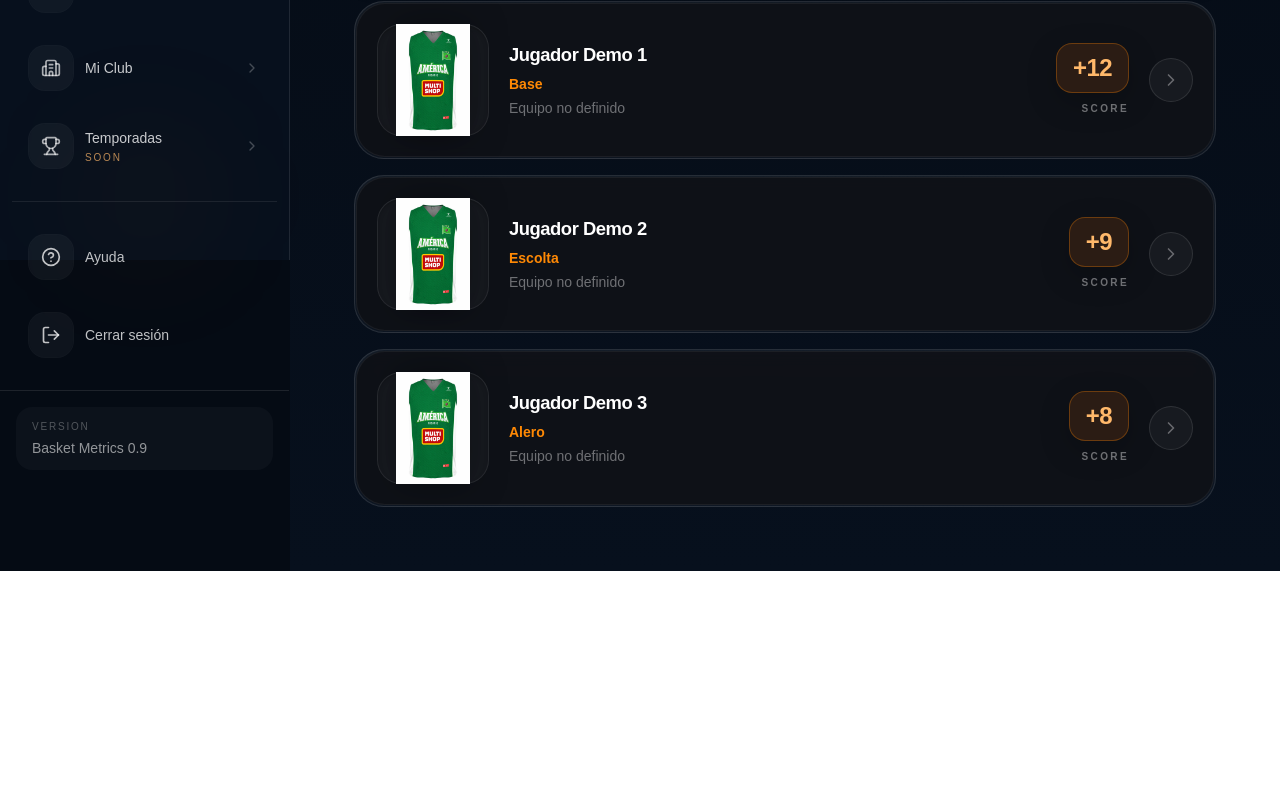
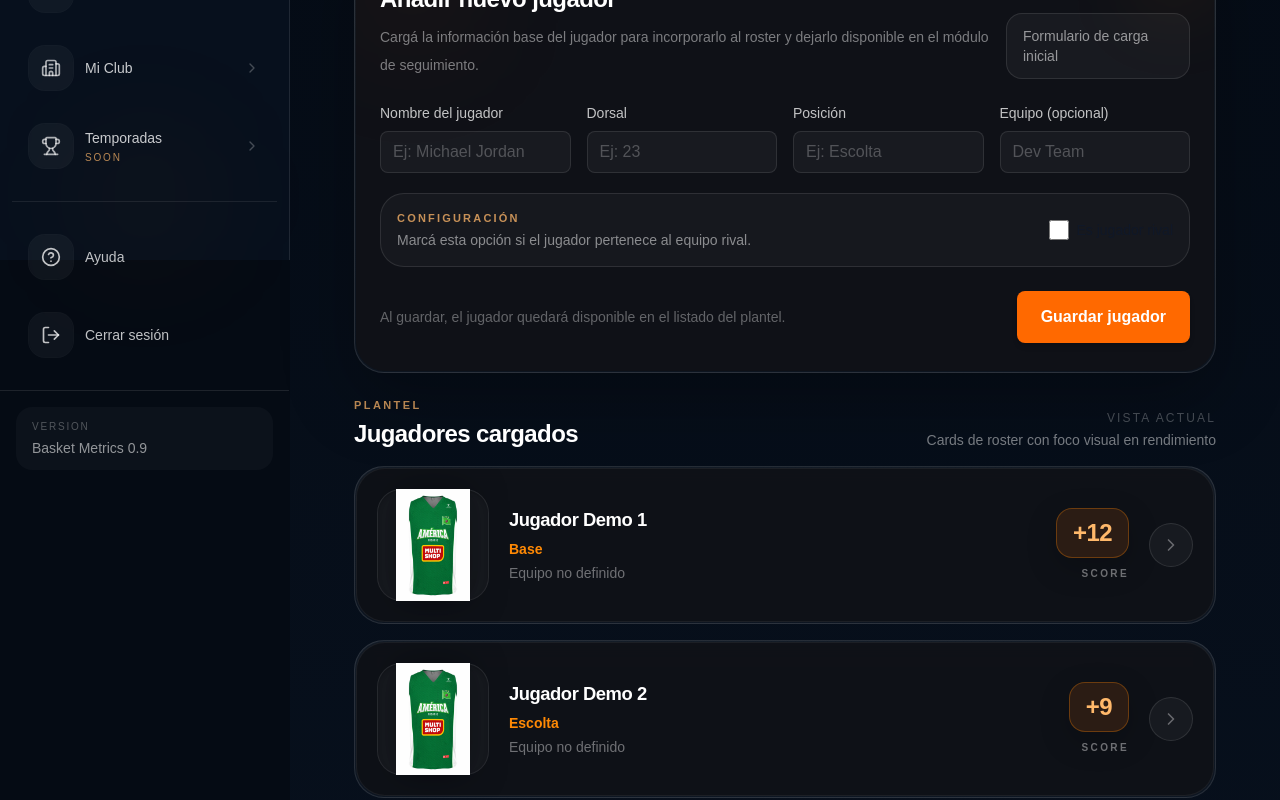
Before and after one commit to PabloLeonRios/basket-metrics-clean, a Next.js app: page /panel/players in a window 1280 px wide. Shown: the part 540-1340 px from the top of the page. Before the commit the page ends 1111 px from the top, so only its background shows below. Built offline with nearby package versions, Linux system fonts and the light colour scheme.

Commit message:
Update page.tsx
Update page.tsx

```diff
--- a/src/app/panel/players/page.tsx
+++ b/src/app/panel/players/page.tsx
@@ -1,4 +1,5 @@
 import PlayerManager from '@/components/players/PlayerManager';
+import CreatePlayerForm from '@/components/players/CreatePlayerForm';
 
 /**
  * ============================
@@ -9,13 +10,15 @@ import PlayerManager from '@/components/players/PlayerManager';
  * Objetivo actual:
  * - Esta página sigue siendo solo un contenedor visual del módulo.
  * - NO contiene lógica de negocio ni acceso a backend.
- * - Toda la gestión real sigue delegada en <PlayerManager />.
+ * - La gestión visual se delega en:
+ *   - <CreatePlayerForm />
+ *   - <PlayerManager />
  *
  * Migración futura a Mongo:
  * - Si más adelante Players necesita SSR, filtros por URL o carga desde backend,
  *   esta página puede transformarse en:
  *   1) server component que consulte datos, o
- *   2) wrapper que pase props al manager.
+ *   2) wrapper que pase props a manager / form.
  *
  * Por ahora:
  * - Se mantiene limpia, estable y orientada 100% a layout/UI.
@@ -26,6 +29,7 @@ import PlayerManager from '@/components/players/PlayerManager';
  * - mejor jerarquía visual
  * - tarjetas laterales más limpias
  * - mejor transición entre encabezado y listado
+ * - se integra el alta manual para poder probar el nuevo formulario
  */
 
 export default function PlayersPage() {
@@ -92,6 +96,10 @@ export default function PlayersPage() {
         </section>
 
         <section className="mt-5">
+          <CreatePlayerForm />
+        </section>
+
+        <section className="mt-6">
           <div className="mb-4 flex items-end justify-between gap-4">
             <div>
               <p className="text-[11px] font-semibold uppercase tracking-[0.22em] text-orange-300/70">
@@ -102,7 +110,7 @@ export default function PlayersPage() {
               </h2>
             </div>
 
-            <div className="hidden md:block text-right">
+            <div className="hidden text-right md:block">
               <p className="text-xs uppercase tracking-[0.18em] text-white/25">
                 Vista actual
               </p>
```
